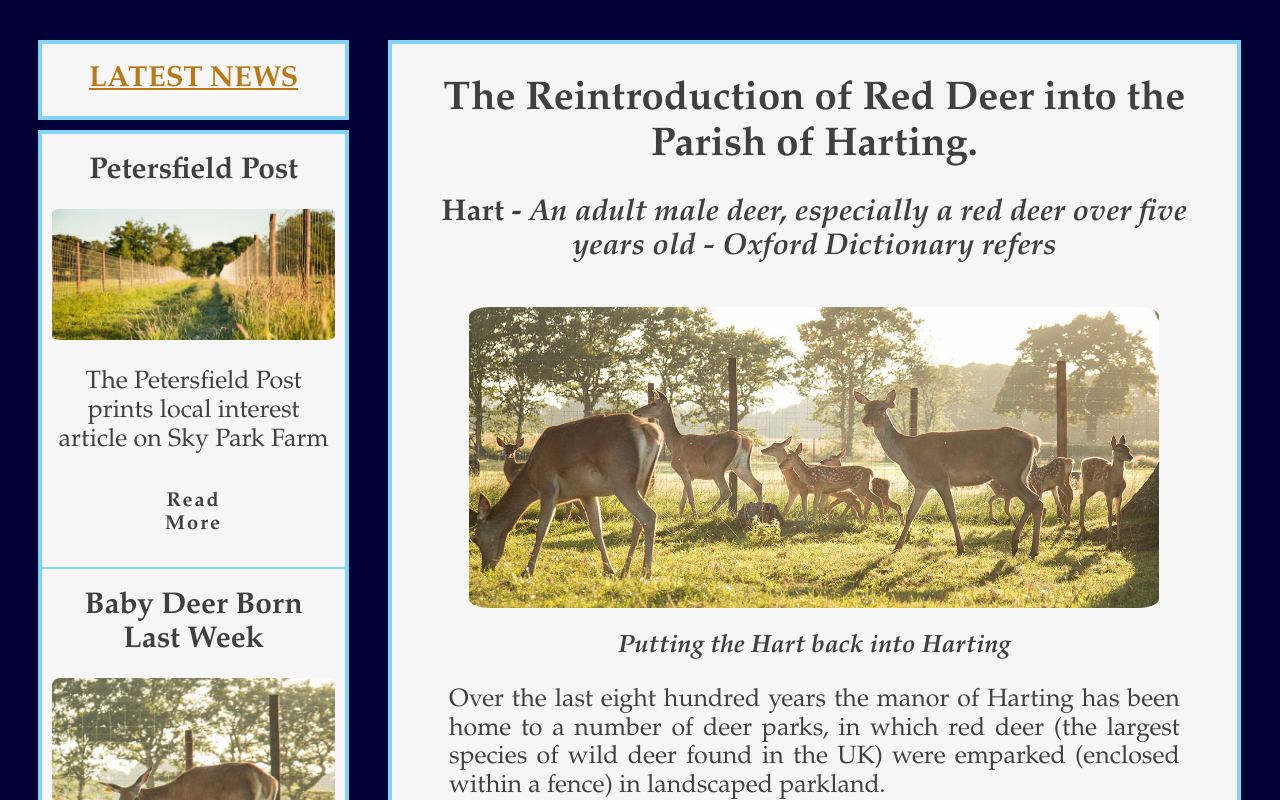
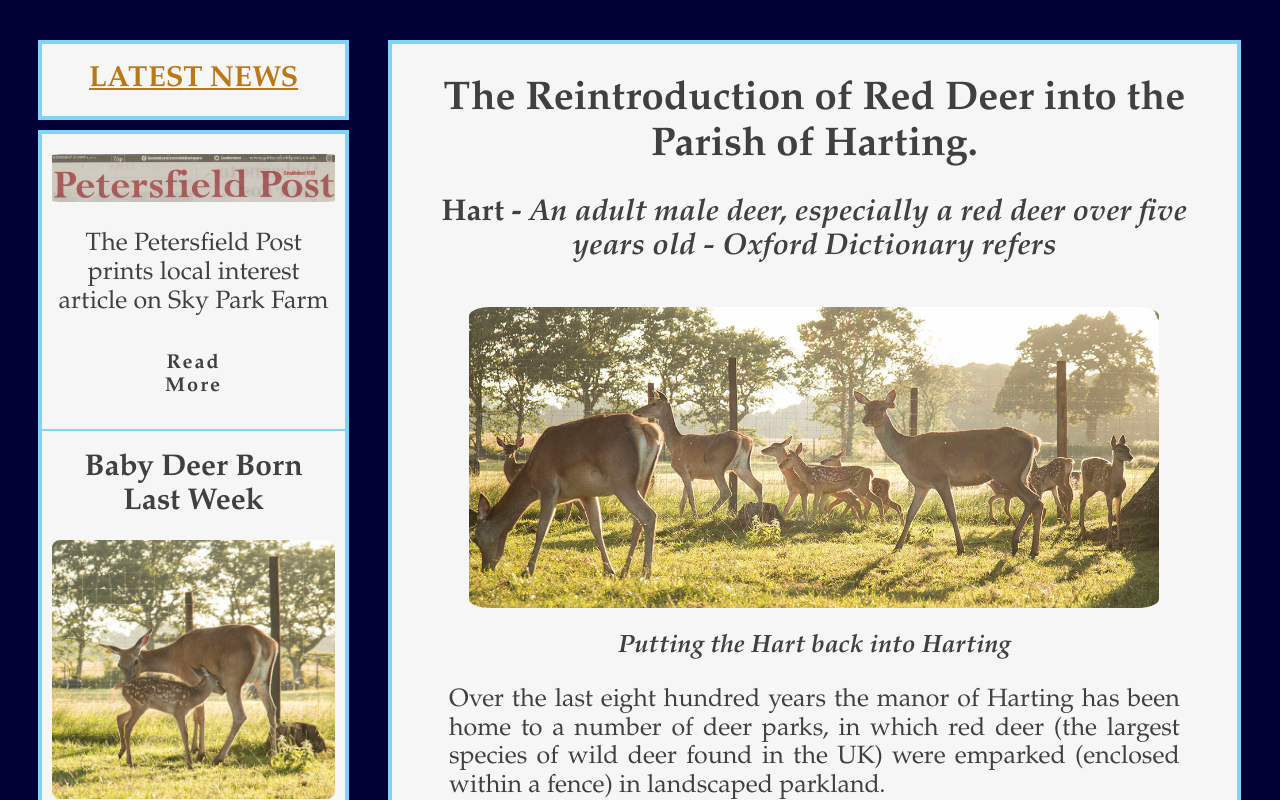
Before and after one commit to DanielNoonan/SkyParkFarmReactApp, a React (Create React App) app: page / in a window 1280 px wide. Shown: the top 800 px of the page. Built offline with nearby package versions, Linux system fonts and the light colour scheme.

Commit message:
News content update

```diff
--- a/src/components/NewsArticle.js
+++ b/src/components/NewsArticle.js
@@ -11,21 +11,22 @@ const NewsArticle = ({articleData, handlePrintButton}) => {
 
             <div className='row'>
                <frontPageButton onClick={handlePrintButton} className="news-column__button">{articleData.button}</frontPageButton>
-        {/*     <div className='small-11 page-title'>
+            <div className='small-11 page-title'>
                     <div className='page-title__text-box'>
                         <h1>{articleData.mainArticleTitle}</h1>
                     </div>
-                </div>      */}
+                </div>
             </div>
 
             <div className='small-12 large-11 page-content__content-box'>
+                <img src={articleData.image1} alt='Scan of original newspaper cutting' />
                 <img src={articleData.image2} alt={articleData.altText} />
                 <p className='page-content__heading'>
                    <a href="http://www.southdowns.gov.uk/planning" target="blank">
                        {articleData.link}
                    </a>
                 </p>
-                <img src={articleData.image1} alt='Scan of original newspaper cutting' />
+                <img src={articleData.image3} alt={articleData.altText} />
                 <p className='page-content__heading'>
                     <strong><em>{articleData.mainArticleSubtitle}</em></strong>
                 </p>
--- a/src/index.js
+++ b/src/index.js
@@ -11,8 +11,9 @@ import frontPageImageThree from './assets/images/spf-sunrise-MEDIUM.jpg';
 import frontPageImageFour from './assets/images/deer-following-dom-MEDIUM.jpg';
 import frontPageImageFive from './assets/images/open-space-MEDIUM.jpg';
 
-import articleOneImageOne from './assets/images/races-MEDIUM.jpg';
+import articleOneImageOne from './assets/images/petersfield-post-header.jpg';
 import articleOneImageTwo from './assets/images/petersfield-post-article.jpg';
+import articleOneImageThree from './assets/images/races-MEDIUM.jpg';
 import articleTwoImageOne from './assets/images/mum-baby-deer-MEDIUM.jpg';
 import articleThreeImageOne from './assets/images/quebec-cottage-MEDIUM.jpg';
 import articleFourImageOne from './assets/images/farm-renovation-MEDIUM.jpg';
@@ -53,12 +54,13 @@ let frontPage = {
 let articleData1 = {
     button: 'Print',
     articleNumber: 1,
-    newsColumnTitle: 'Petersfield Post',
+    newsColumnTitle: '',
     image1: articleOneImageOne,
     image2: articleOneImageTwo,
+    image3: articleOneImageThree,
     altText: 'The races at Sky Park Farm',
     introText: 'The Petersfield Post prints local interest article on Sky Park Farm',
-    mainArticleTitle: "Farm hopes to hard surface 'races' so deer can feed easily",
+    mainArticleTitle: "",
     mainArticleSubtitle: "One of the 'races' at Sky Park Farm",
     paragraph1: 'A DEER farm near West Harting has applied to hard surface farm tracks to allow deer to move freely.',
     paragraph2: "Owners of Sky Park Farm on the Harting to Rogate road plan to hard surface tracks or 'races' between feeding meadows to ease the movement of deer between them.",
```
Also changed, not shown: src/assets/images/petersfield-post-header.jpg (added).
